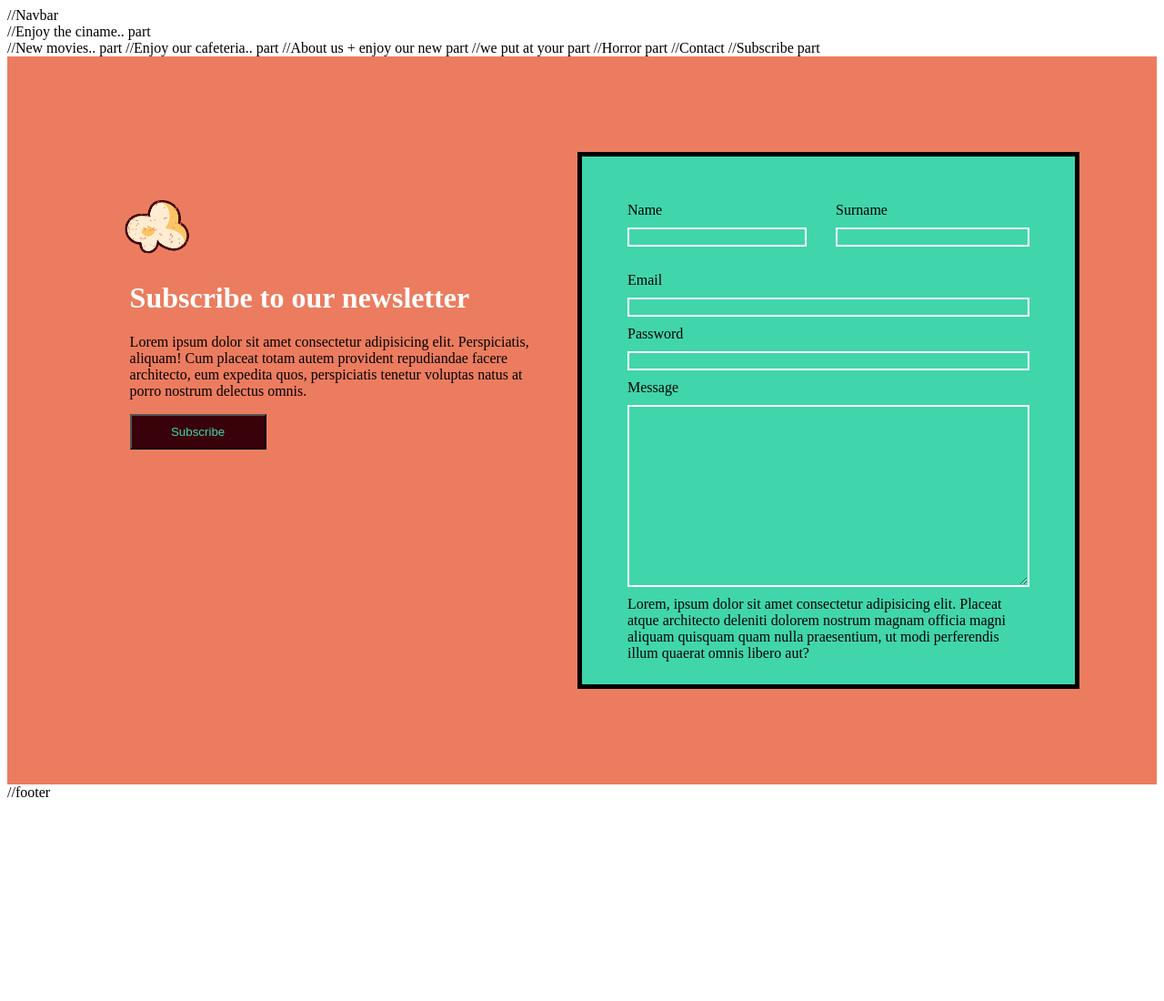
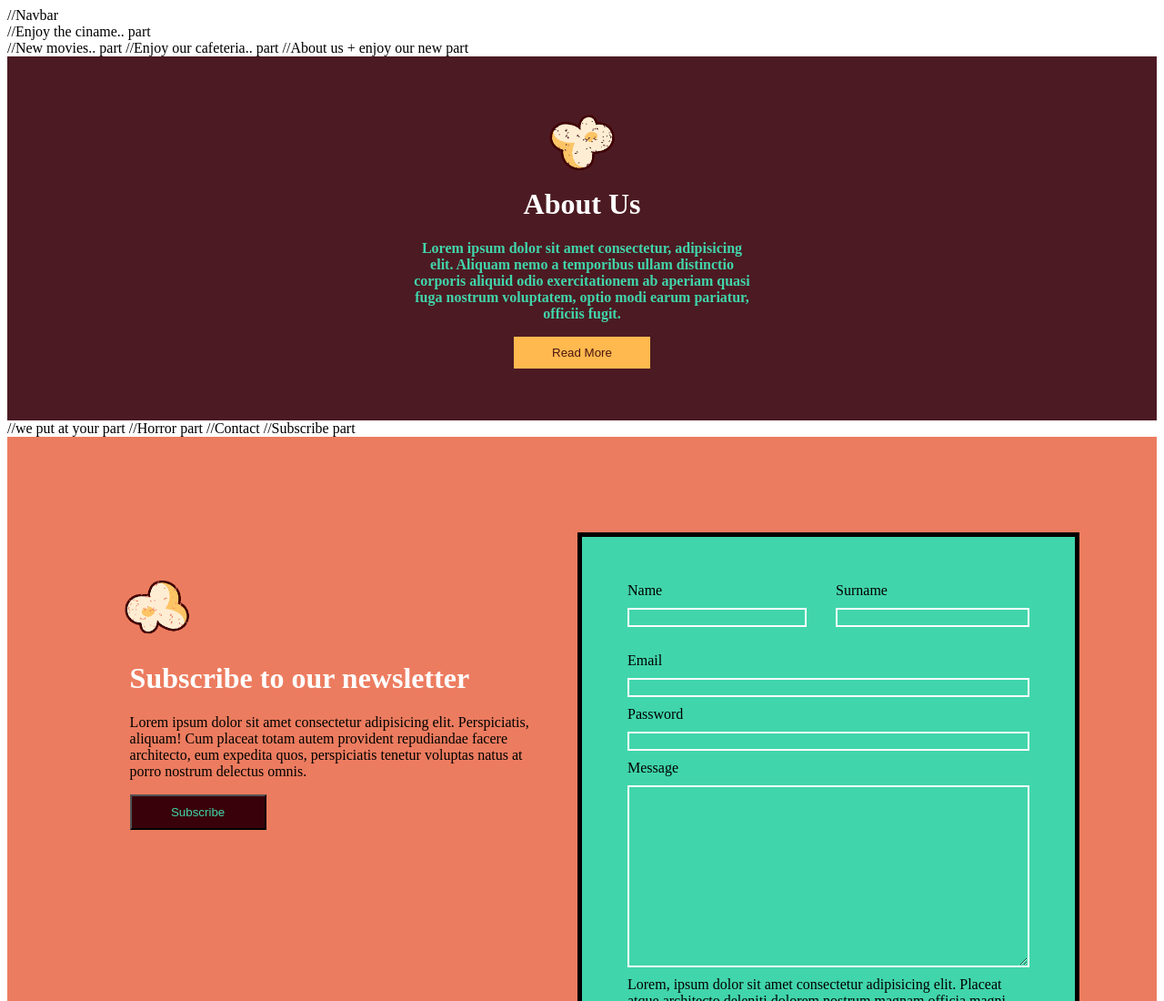
Before and after one commit to honigbienlein/cinema-pds-challenge, a plain HTML site: page index.html in a window 1280 px wide. Shown: the top 1100 px of the page at 91% size. Before the commit the page ends 888 px from the top, so only its background shows below. Drawn offline with Linux system fonts and the light colour scheme.

Commit message:
add aboutUs

```diff
--- a/index.css
+++ b/index.css
@@ -48,3 +48,41 @@ textarea {
 .leftDiv > h1 {
   color: white;
 }
+
+.aboutUs {
+  display: flex;
+  flex-direction: column;
+  justify-content: center;
+  align-items: center;
+  background-color: rgba(57, 2, 10, 0.9);
+  width: 100%;
+  height: 400px;
+}
+
+.aboutUsText {
+  text-align: center;
+  width: 30%;
+}
+
+.aboutUsText > h1 {
+  color: white;
+}
+.aboutUsText > p {
+  color: rgb(65, 213, 171);
+  font-weight: bold;
+}
+
+#aboutUsButton {
+  color: rgba(57, 2, 10, 0.9);
+  background-color: rgb(255, 185, 78);
+  border: none;
+  padding: 10px;
+  width: 150px;
+}
+
+#aboutUsPopcorn {
+  transform: rotate(230deg);
+  width: 60px;
+  position: relative;
+
+}
--- a/index.html
+++ b/index.html
@@ -13,8 +13,27 @@
       <div class="navbar"></div>
       //Enjoy the ciname.. part
       <div></div>
-      //New movies.. part //Enjoy our cafeteria.. part //About us + enjoy our new
-      part //we put at your part //Horror part //Contact //Subscribe part
+      //New movies.. part //Enjoy our cafeteria.. part
+
+      //About us + enjoy our new part
+      <div class="bigPart">
+      <div class="aboutUs">
+        <div class="aboutUsText">
+            <img src="./img/12.png" id="aboutUsPopcorn">
+<h1>About Us</h1>
+<p>Lorem ipsum dolor sit amet consectetur, adipisicing elit. Aliquam nemo a temporibus ullam distinctio corporis aliquid odio exercitationem ab aperiam quasi fuga nostrum voluptatem, optio modi earum pariatur, officiis fugit.</p>
+<button id="aboutUsButton">Read More</button>
+</div>
+      </div>
+      <div>
+
+      </div>
+      <div>
+
+      </div>
+    </div>
+
+      //we put at your part //Horror part //Contact //Subscribe part
 
 
       <div class="containerSubscribePart">
```
